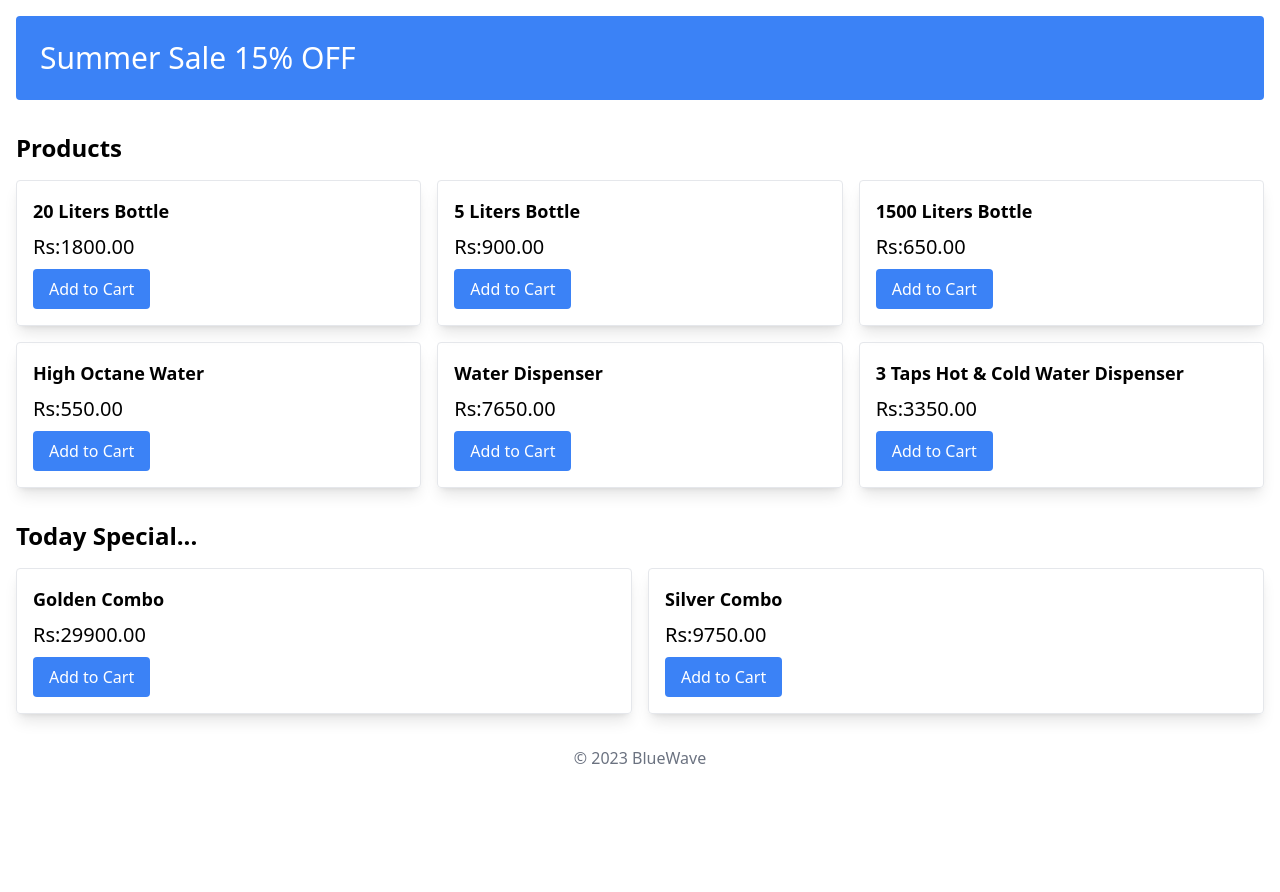
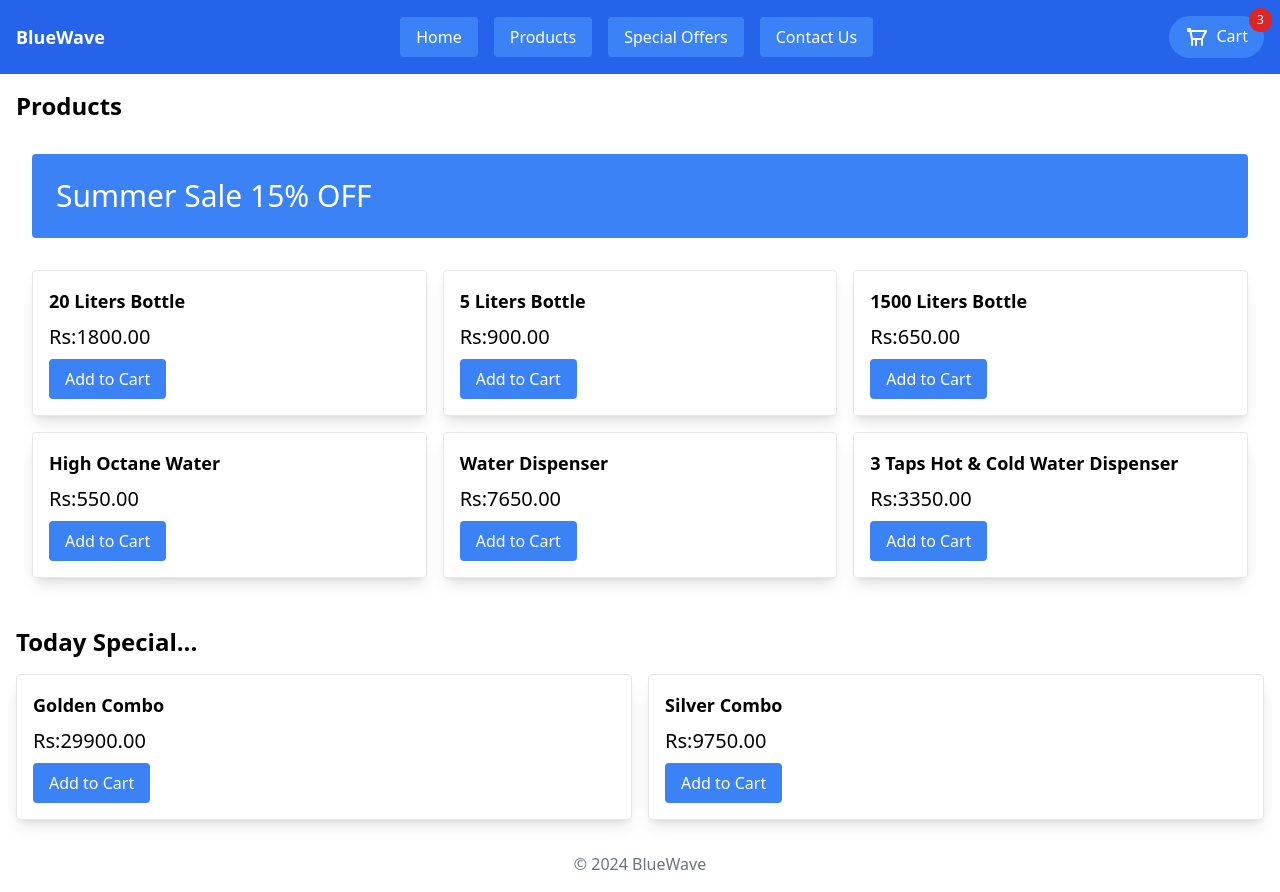
Before and after one commit to OmeshSachethana/BlueWave, a React (Create React App) app in the folder frontend/: page /products in a window 1280 px wide. Before the commit the page ends 800 px from the top, so only its background shows below. Built offline with nearby package versions, Linux system fonts and the light colour scheme; the HTML template or start-up script is replaced by a standard one.

Commit message:
Added Navbar

```diff
--- a/frontend/src/App.js
+++ b/frontend/src/App.js
@@ -1,16 +1,15 @@
-import React from 'react';
-import EmployeeList from './components/employee/EmployeeList';
-import EmployeeForm from './components/employee/EmployeeForm';
-import ProductList from './components/products/ProductList';
-import SpecialPromotions from './components/products/SpecialPromotions';
+import React from "react";
+import EmployeeList from "./components/employee/EmployeeList";
+import EmployeeForm from "./components/employee/EmployeeForm";
+import ProductList from "./components/products/ProductList";
+import SpecialPromotions from "./components/products/SpecialPromotions";
+import Navbar from "./components/Navbar";
 
 function App() {
   return (
+    <>
+    <Navbar />
       <div className="container mx-auto p-4">
-      <header className="bg-blue-500 text-white p-6 rounded mb-8">
-        <h1 className="text-3xl">Summer Sale 15% OFF</h1>
-      </header>
-
         <main>
           <section>
             <h2 className="text-2xl font-bold mb-4">Products</h2>
@@ -21,9 +20,10 @@ function App() {
         </main>
 
         <footer className="mt-8">
-        <p className="text-center text-gray-500">&copy; 2023 BlueWave</p>
+          <p className="text-center text-gray-500">&copy; 2024 BlueWave</p>
         </footer>
       </div>
+    </>
   );
 }
 
--- /dev/null
+++ b/frontend/src/components/Navbar.js
@@ -0,0 +1,73 @@
+import React from "react";
+
+const Navbar = () => {
+  return (
+    <nav className="bg-blue-600 p-4">
+      <div className="container mx-auto flex justify-between items-center">
+        {/* Logo Section */}
+        <div className="text-white font-bold text-lg">
+          <a href="/">BlueWave</a>
+        </div>
+
+        {/* Buttons Section */}
+        <div className="flex space-x-4">
+          <a
+            href="#"
+            className="text-white bg-blue-500 px-4 py-2 rounded hover:bg-blue-400"
+          >
+            Home
+          </a>
+          <a
+            href="#"
+            className="text-white bg-blue-500 px-4 py-2 rounded hover:bg-blue-400"
+          >
+            Products
+          </a>
+          <a
+            href="#"
+            className="text-white bg-blue-500 px-4 py-2 rounded hover:bg-blue-400"
+          >
+            Special Offers
+          </a>
+          <a
+            href="#"
+            className="text-white bg-blue-500 px-4 py-2 rounded hover:bg-blue-400"
+          >
+            Contact Us
+          </a>
+        </div>
+
+        {/* Cart Button Section */}
+        <div className="relative">
+          <button
+            type="button"
+            className="text-white bg-blue-500 px-4 py-2 rounded-full hover:bg-blue-400 focus:outline-none"
+          >
+            <svg
+              className="h-6 w-6 inline-block"
+              xmlns="http://www.w3.org/2000/svg"
+              fill="none"
+              viewBox="0 0 24 24"
+              stroke="currentColor"
+            >
+              <path
+                strokeLinecap="round"
+                strokeLinejoin="round"
+                strokeWidth="2"
+                d="M3 3h2l.4 2M7 13h10l4-8H5.4M7 13L5.4 5H3m4 8v6m10-6v6m-6-6v6"
+              />
+            </svg>
+            <span className="ml-2">Cart</span>
+          </button>
+
+          {/* Notification Badge */}
+          <span className="absolute -top-2 -right-2 bg-red-600 text-white rounded-full text-xs px-2 py-1">
+            3
+          </span>
+        </div>
+      </div>
+    </nav>
+  );
+};
+
+export default Navbar;
--- a/frontend/src/components/products/ProductList.js
+++ b/frontend/src/components/products/ProductList.js
@@ -1,15 +1,20 @@
-import React from 'react';
-import { useSelector } from 'react-redux';
-import ProductCard from './ProductCard';
+import React from "react";
+import { useSelector } from "react-redux";
+import ProductCard from "./ProductCard";
 
 const ProductList = () => {
   const products = useSelector((state) => state.products.products);
 
   return (
-    <div className="grid grid-cols-1 sm:grid-cols-2 lg:grid-cols-3 gap-4">
-      {products.slice(0, 6).map((product) => (
-        <ProductCard key={product.id} product={product} />
-      ))}
+    <div className="container mx-auto p-4">
+      <header className="bg-blue-500 text-white p-6 rounded mb-8">
+        <h1 className="text-3xl">Summer Sale 15% OFF</h1>
+      </header>
+      <div className="grid grid-cols-1 sm:grid-cols-2 lg:grid-cols-3 gap-4">
+        {products.slice(0, 6).map((product) => (
+          <ProductCard key={product.id} product={product} />
+        ))}
+      </div>
     </div>
   );
 };
```
Also changed, not shown: 1 other file (tests, documents, lock files or other folders). Lines whose indentation alone changed are shown as unchanged.
